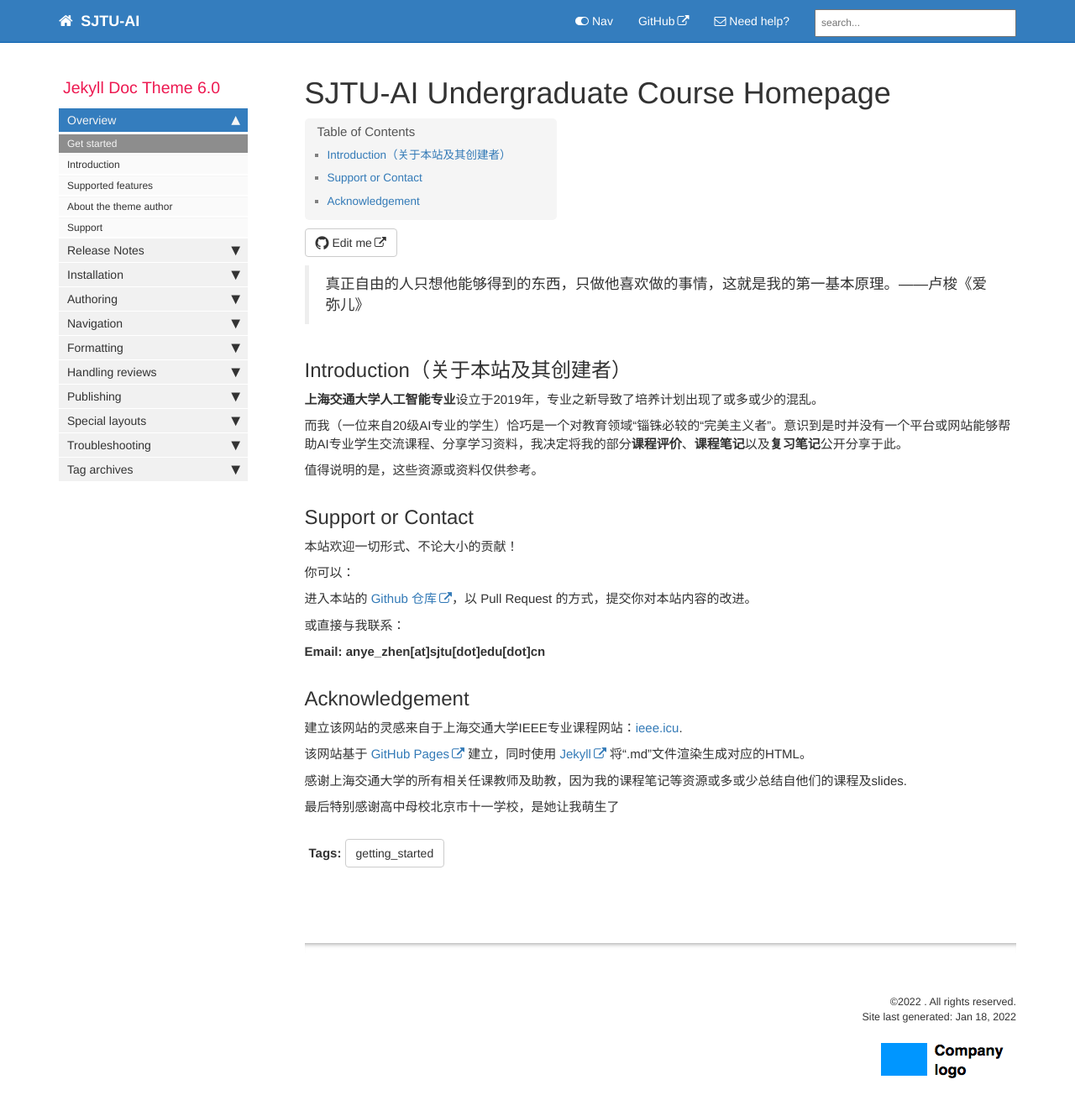
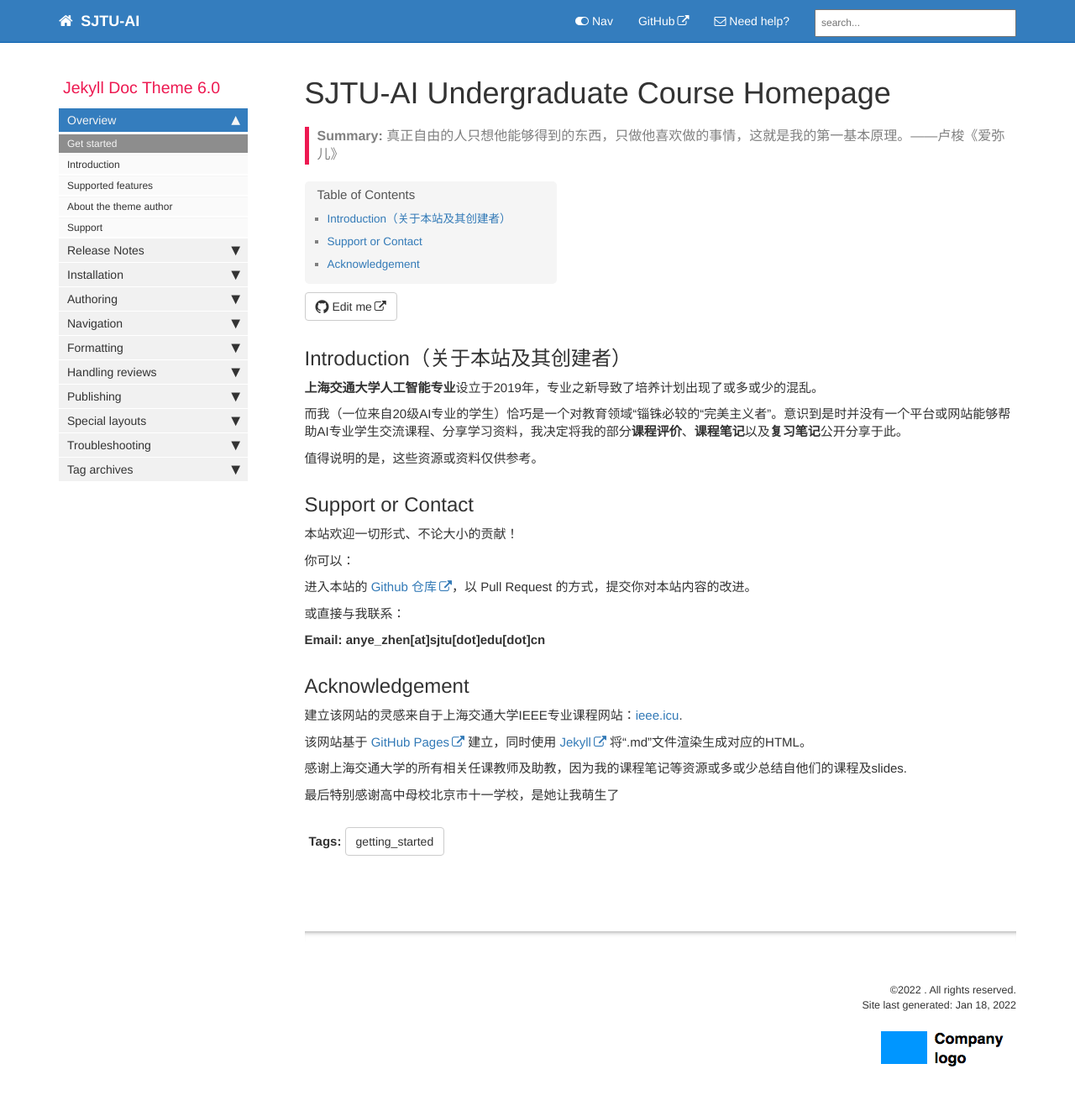
Before and after one commit to aisjtu/aisjtu.github.io, a Jekyll site: the page built from index.md, in a window 1280 px wide and 1360 px high. Shown: the top 1323 px of the window at 84% size. Built offline with Jekyll 4.4.1, drawn with Linux system fonts in a browser that asks for light colours; comment, search, counter and statistics services are not loaded; part of the change alters nothing that is shown.

```diff
--- a/index.md
+++ b/index.md
@@ -4,9 +4,8 @@ keywords: sample homepage
 tags: [getting_started]
 sidebar: mydoc_sidebar
 permalink: index.html
+summary: "真正自由的人只想他能够得到的东西，只做他喜欢做的事情，这就是我的第一基本原理。——卢梭《爱弥儿》"
 ---
-
-> 真正自由的人只想他能够得到的东西，只做他喜欢做的事情，这就是我的第一基本原理。——卢梭《爱弥儿》
 
 ## Introduction（关于本站及其创建者）
 
```
